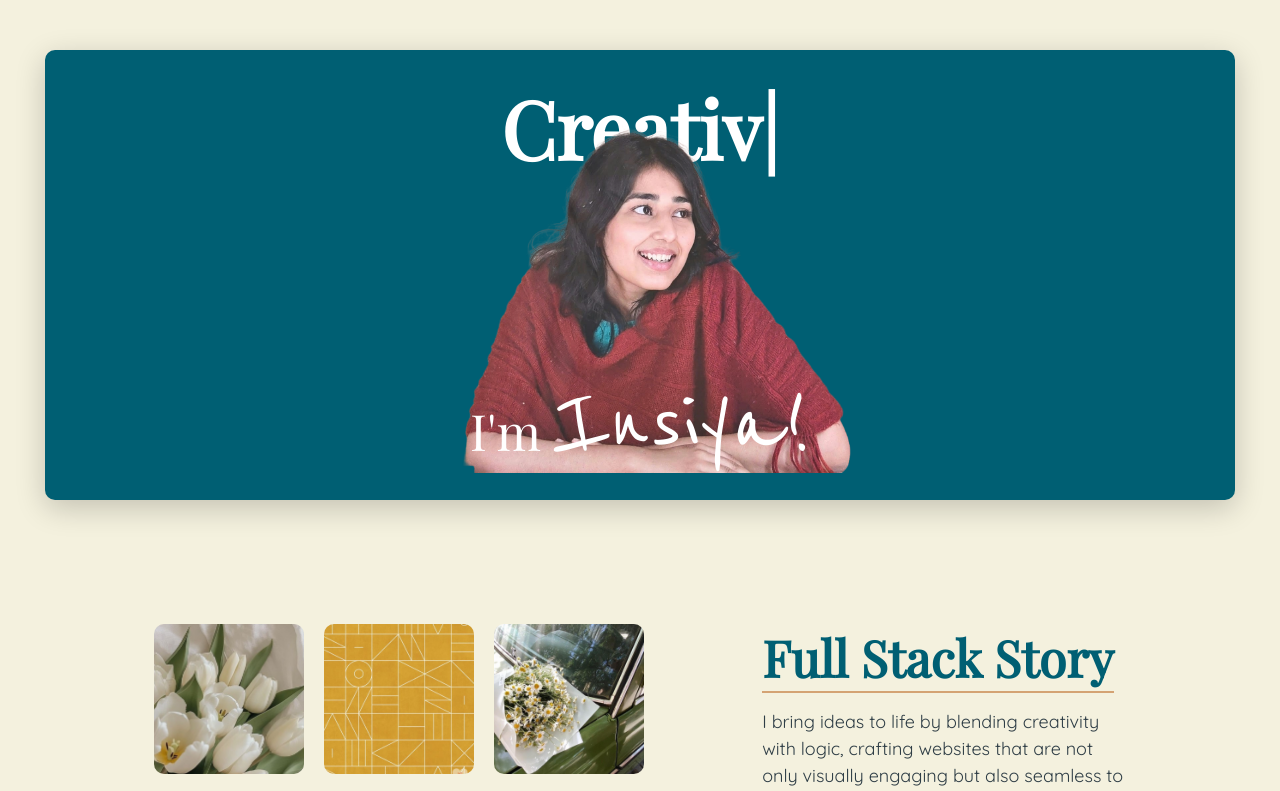
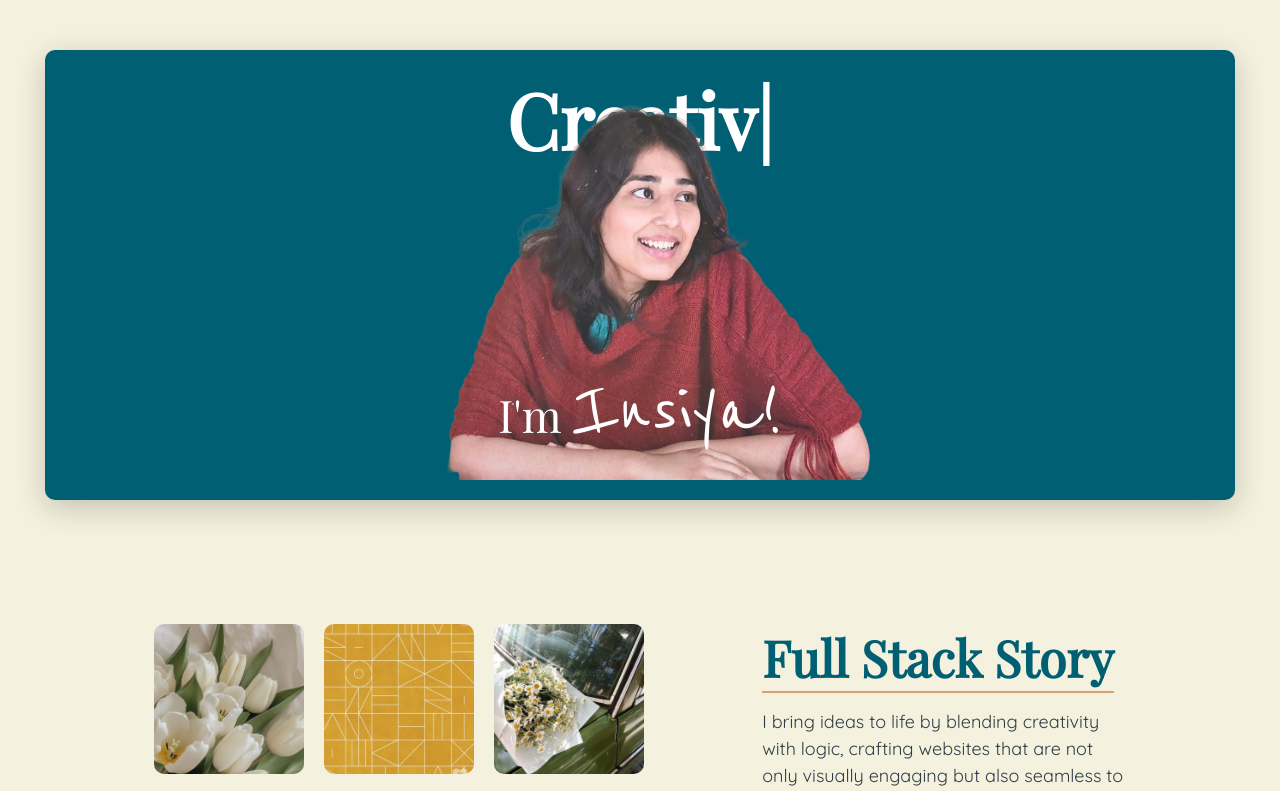
Before and after one commit to IJM123/My-Portfolio, a plain HTML site: page index.html in a window 1280 px wide. Shown: the top 791 px of the page. Drawn offline with nearby package versions, Linux system fonts and the light colour scheme; a web font is replaced by a local one.

Commit message:
Updated homepage and css page text

```diff
--- a/index.html
+++ b/index.html
@@ -162,7 +162,7 @@
     <div class="design-row">
       <div class="left-text">I design</div>
       <div class="phone-image">
-        <a href="https://www.instagram.com/the_code_palette" target="_blank" rel="noopener noreferrer"> <img src="images/iphone.png" alt="iPhone showing designs" /></a>
+        <a href="https://www.instagram.com/madebyinsiya/" target="_blank" rel="noopener noreferrer"> <img src="images/iphone.png" alt="iPhone showing designs" /></a>
       </div>
       <div class="right-text">for <span> PEOPLE </span></div>
     </div>
--- a/style.css
+++ b/style.css
@@ -24,28 +24,29 @@ body{
   border-radius: 10px;
   box-shadow: 0 8px 30px rgba(0,0,0,0.2);
   box-sizing: border-box;
-  min-height: 450px;
-  max-height: 450px;
+  height: 450px;
   overflow: visible;
   color: white;
   display: flex;
   justify-content: center; /* center content horizontally */
-  align-items: center;
+  align-items: flex-end;
 }
 
 .header-text {
-  text-align: center; /* centers all text inside */
-  margin: 0 auto;
-  max-width: fit-content; /* optional, shrink-wrap the text */
-  margin-bottom: 60px;
+  position: absolute;
+  top: 0;
+  left: 0;
+  width: 100%;
+  height: 100%;
+  pointer-events: none;
 }
 
 .header-text p {
   position: absolute;
-  top: 83%;
+  bottom: 8%;
   left: 50%;
-  transform: translate(-50%, -50%);
-  font-size: 50px;
+  transform: translateX(-50%);
+  font-size: clamp(1.8rem, 3.5vw, 3rem);
   color: white;
   font-family: "Playfair Display", serif;
   z-index: 3;
@@ -55,24 +56,24 @@ body{
 }
 
 .header-text p span{
-  font-size: 110px;
+  font-size: clamp(3.5rem, 7vw, 6.875rem);
   font-family: "Reenie Beanie", cursive;
   color: white;
 }
 
 .header-text h1 {
   position: absolute;
-  top: 30px;  /* near top */
+  top: 5%;  /* near top */
   left: 50%;
   transform: translateX(-50%);
   font-family: "Playfair Display", serif;
-  font-size: 5rem;
+  font-size: clamp(2.5rem, 6vw, 5rem);
   font-weight: 700;
   color: rgba(255, 255, 255, 0.15); /* subtle, behind effect */
-  color: white;
   white-space: nowrap;
   z-index: 1;
-  pointer-events: none; /* so it doesn't interfere */
+  margin: 0;
+  padding: 0;
 }
 
 .header-text h1 span{
@@ -87,23 +88,19 @@ body{
 }
 
 .header-image {
-  position: absolute; /* Position inside container */
-  bottom: 0; /* Sit at the bottom edge */
-  left: 50%; /* Center horizontally */
-  transform: translateX(-50%); /* Perfect horizontal center */
+  position: relative; /* Position inside container */
   z-index: 2;
   display: flex;
   justify-content: center;
   align-items: flex-end; /* Align bottom */
-  max-width: 100%; /* Keep it inside */
-  height: auto;
+  height: 100%; /* Keep it inside */
+  pointer-events: none;
 }
 
 .header-image img {
-  max-width: 100%;
+  max-width: none;
   height: 650px;
   object-fit: contain;
-  border-radius: 10px;
   display: block;
 }
 
```
